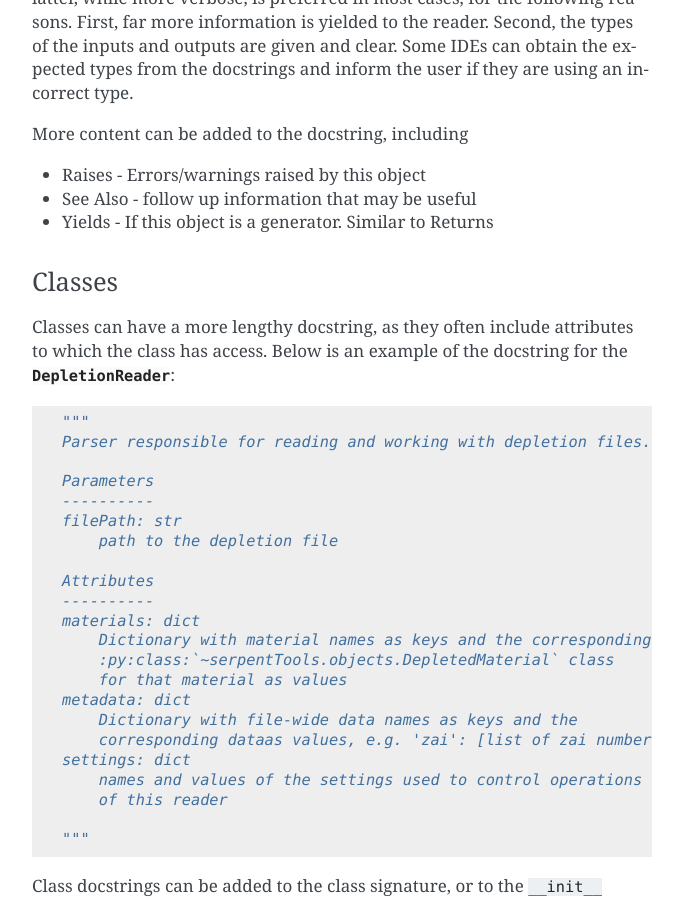
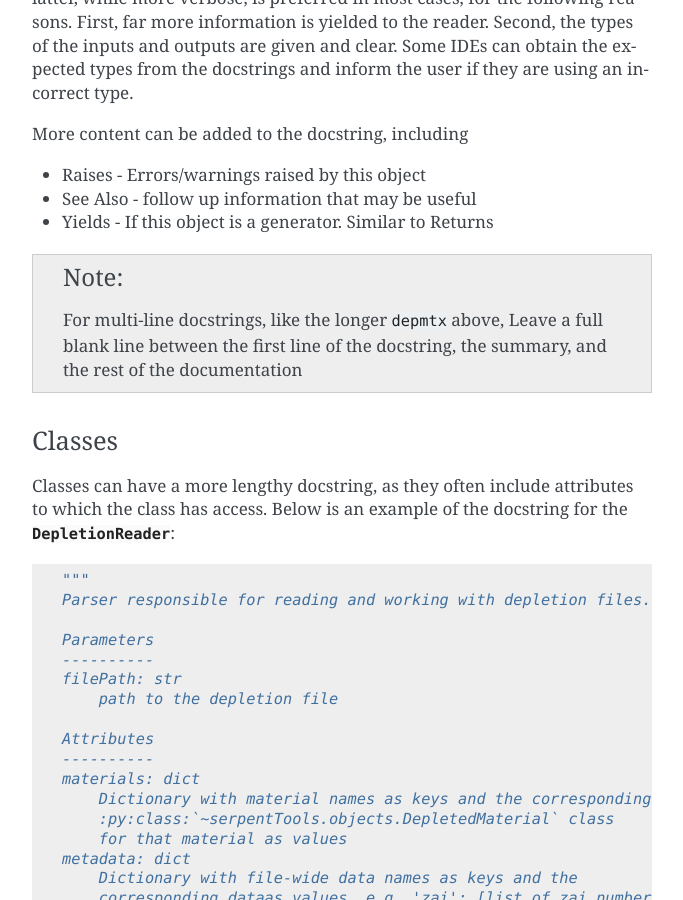
Before and after one commit to CORE-GATECH-GROUP/serpent-tools, a Sphinx documentation site: the page built from docs/develop/documentation.rst, in a window 1280 px wide and 900 px high, scrolled down 1297 px. Shown: the whole window, without its empty margins (428-1111 px from the left). Built offline with Sphinx 7.4.7, drawn with Linux system fonts in a browser that asks for light colours.

```diff
--- a/docs/develop/documentation.rst
+++ b/docs/develop/documentation.rst
@@ -76,6 +76,13 @@
 * Raises - Errors/warnings raised by this object
 * See Also - follow up information that may be useful
 * Yields - If this object is a generator. Similar to Returns
+
+
+.. note::
+
+    For multi-line docstrings, like the longer ``depmtx`` above,
+    Leave a full blank line between the first line of the docstring,
+    the summary, and the rest of the documentation
 
 Classes
 -------
```
Also changed, not shown: 1 other file.
